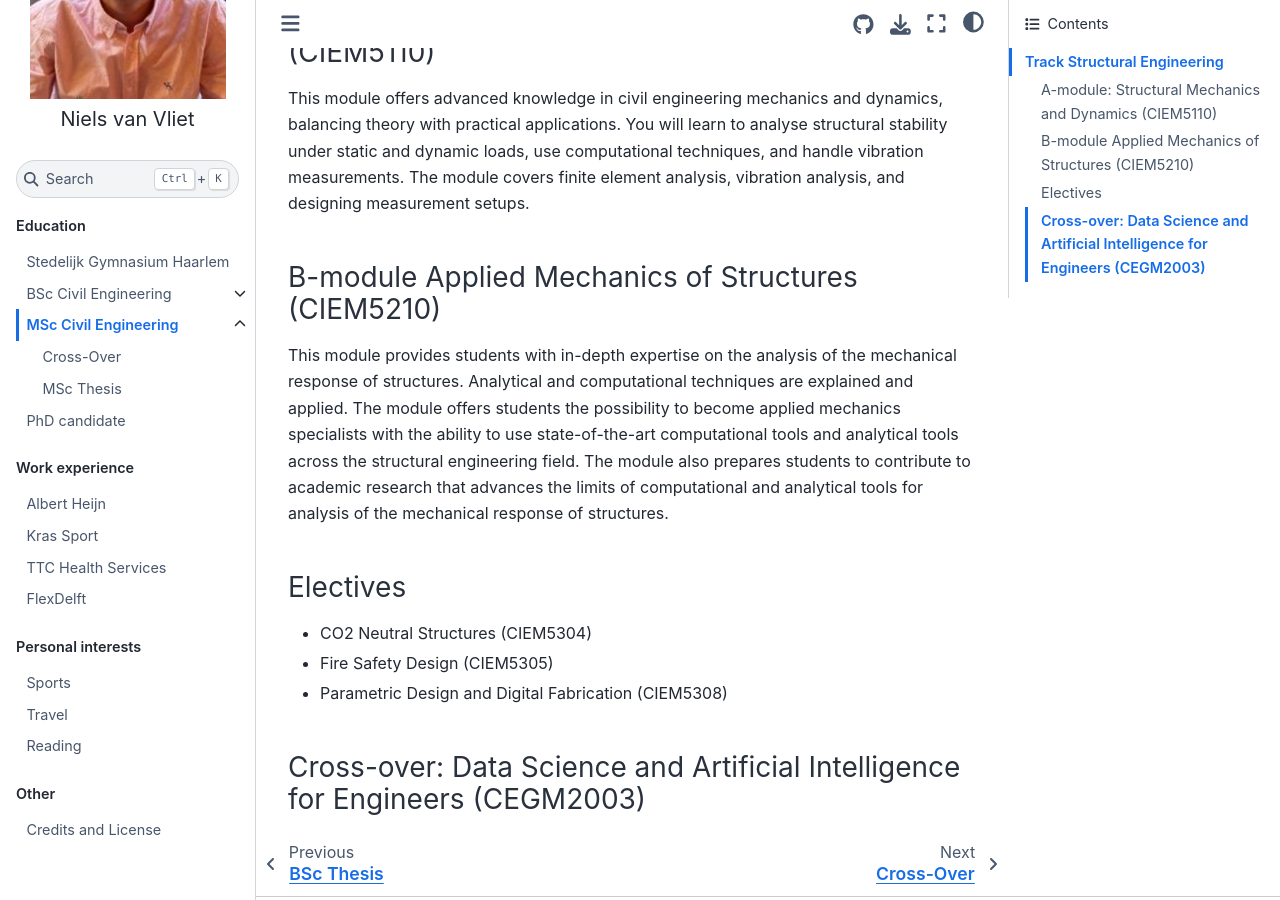
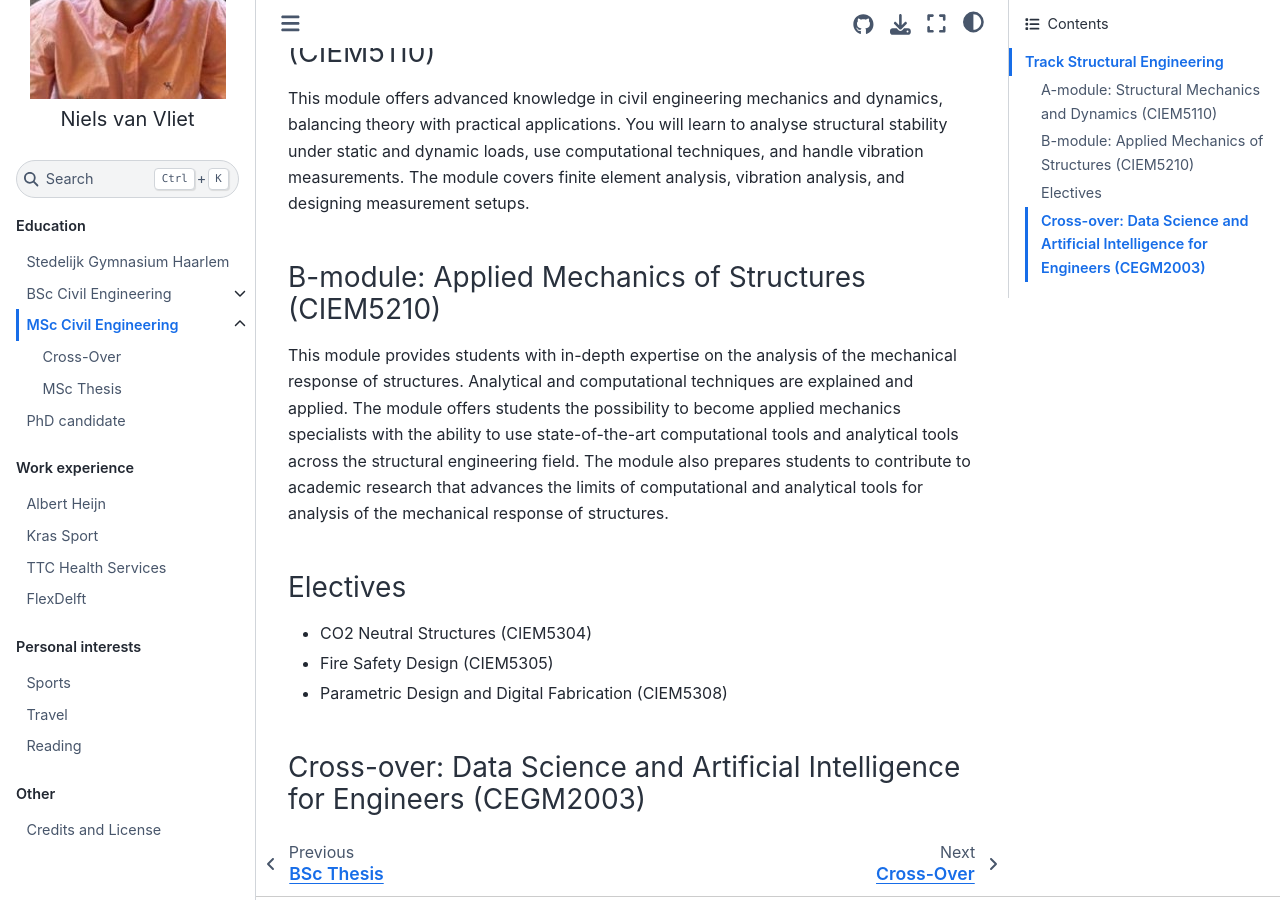
Before and after one commit to navanvliet/navanvliet, a Jupyter Book: the page built from book/Education/MSc/MSc.md, in a window 1280 px wide and 900 px high, scrolled down 623 px. Built offline with Jupyter Book 1.0.4 settings and Sphinx 7.4.7 and the Sphinx Book theme 1.1.4, drawn with Linux system fonts in a browser that asks for light colours; comment, search, counter and statistics services are not loaded.

Commit message:
typo fix

```diff
--- a/book/Education/MSc/MSc.md
+++ b/book/Education/MSc/MSc.md
@@ -13,7 +13,7 @@ BSc curriculum year 1 and 2
 ### A-module: Structural Mechanics and Dynamics (CIEM5110)
 This module offers advanced knowledge in civil engineering mechanics and dynamics, balancing theory with practical applications. You will learn to analyse structural stability under static and dynamic loads, use computational techniques, and handle vibration measurements. The module covers finite element analysis, vibration analysis, and designing measurement setups.
 
-### B-module Applied Mechanics of Structures (CIEM5210)
+### B-module: Applied Mechanics of Structures (CIEM5210)
 This module provides students with in-depth expertise on the analysis of the mechanical response of structures. Analytical and computational techniques are explained and applied. The module offers students the possibility to become applied mechanics specialists with the ability to use state-of-the-art computational tools and analytical tools across the structural engineering field. The module also prepares students to contribute to academic research that advances the limits of computational and analytical tools for analysis of the mechanical response of structures.
 
 ### Electives
```
